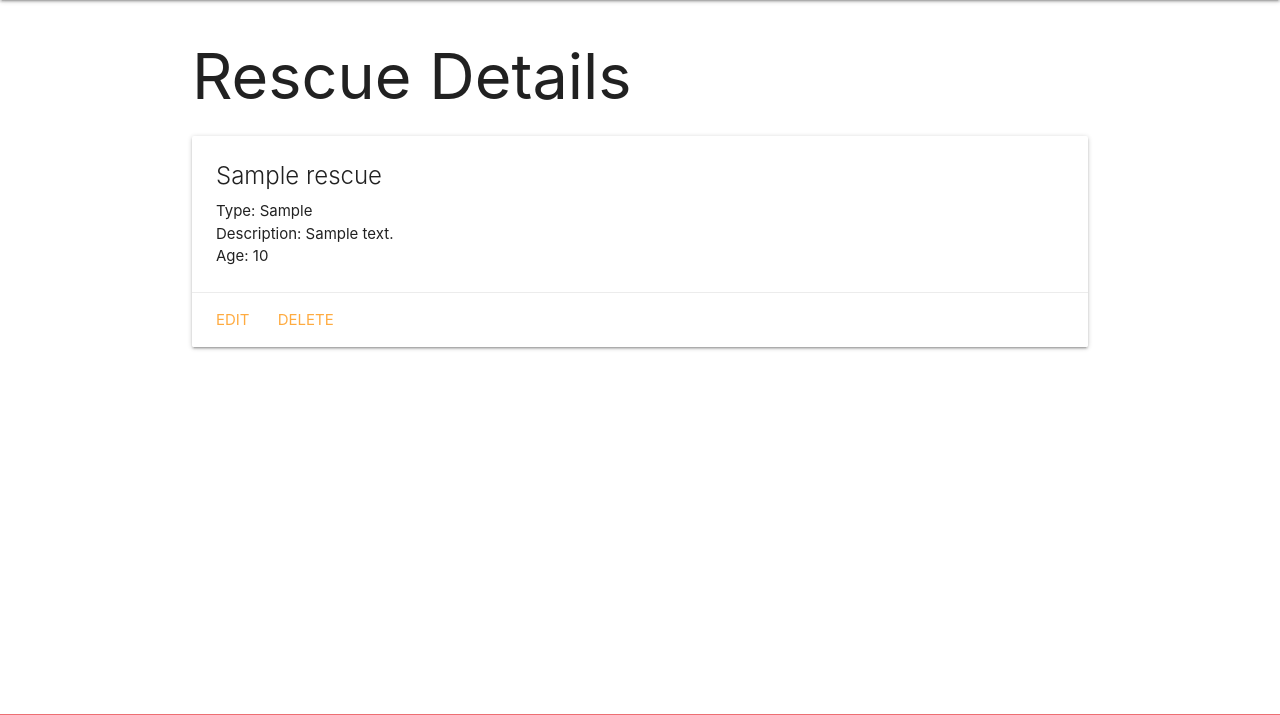
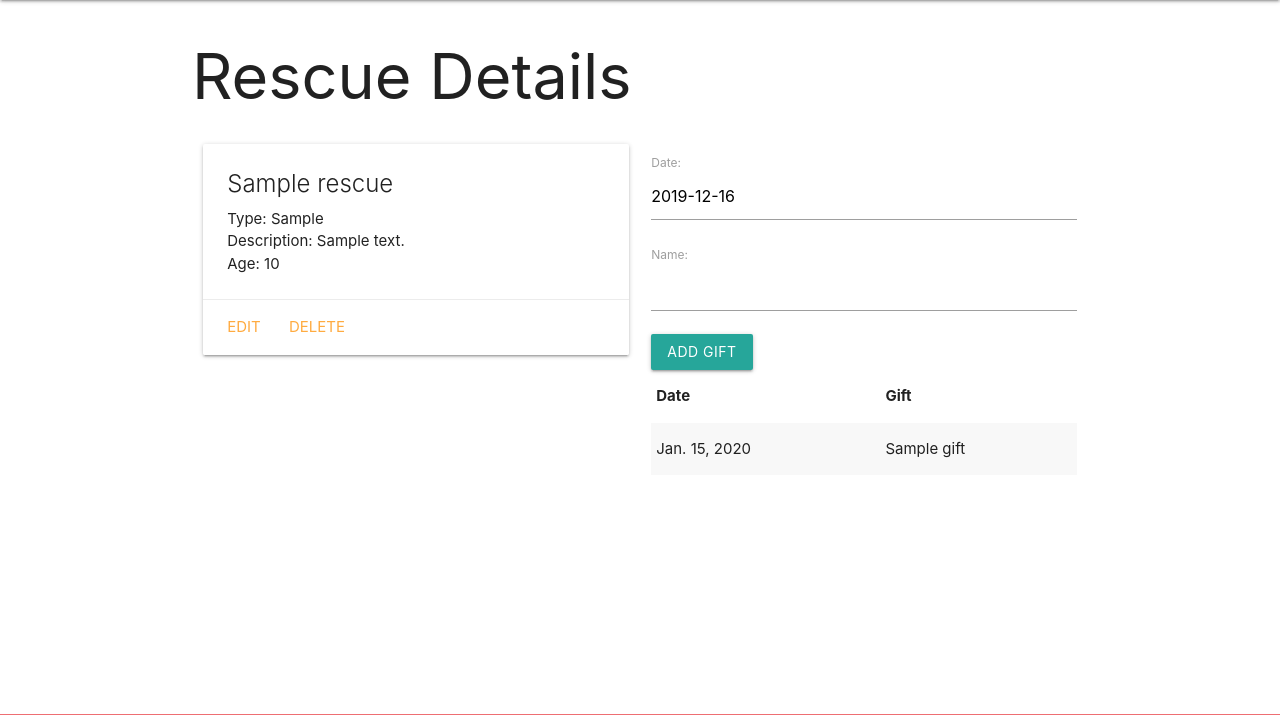
Before and after one commit to shawkitajima/Django-Rescues-Project, a Django app: page /rescues/1/ in a window 1280 px wide. Shown: the part 64-779 px from the top of the page. Run offline with Django 3.2, Linux system fonts and the light colour scheme; tables that the repository leaves empty hold one stand-in row (values such as "Sample post").

Commit message:
adds gifts model and ability to add gifts to rescues

```diff
--- a/main_app/admin.py
+++ b/main_app/admin.py
@@ -1,6 +1,7 @@
 from django.contrib import admin
-from .models import Rescue
+from .models import Rescue, Gift
 
 # Register your models here.
 
 admin.site.register(Rescue)
+admin.site.register(Gift)
--- /dev/null
+++ b/main_app/forms.py
@@ -0,0 +1,7 @@
+from django.forms import ModelForm
+from .models import Gift
+
+class GiftForm(ModelForm):
+    class Meta:
+        model = Gift
+        fields = ['date', 'name']
--- a/main_app/models.py
+++ b/main_app/models.py
@@ -13,3 +13,15 @@ class Rescue(models.Model):
 
     def get_absolute_url(self):
         return reverse('detail', kwargs={'rescue_id': self.id})
+
+
+class Gift(models.Model):
+    name = models.CharField(max_length=100)
+    date = models.DateField()
+    rescue = models.ForeignKey(Rescue, on_delete=models.CASCADE)
+
+    def __str__(self):
+        return f'{self.name} was provided on {self.date} to {self.rescue.name}'
+
+    class Meta:
+        ordering=['-date']
--- a/main_app/templates/about.html
+++ b/main_app/templates/about.html
@@ -4,7 +4,7 @@
 
 <h1>The Rescue Resource</h1>
 <hr />
-<p>We offer our rescues to be viewable online and allow users to request we provide our rescues with Toys</p>
+<p>We offer our rescues to be viewable online and allow users to request we provide our rescues with Gifts</p>
 <p>Users may also apply to rescue our rescues</p>
 
 {% endblock %}
--- a/main_app/templates/base.html
+++ b/main_app/templates/base.html
@@ -8,6 +8,7 @@
   <title>Rescues!</title>
   <link rel="stylesheet" href="https://cdnjs.cloudflare.com/ajax/libs/materialize/1.0.0/css/materialize.min.css">
   <link rel="stylesheet" href="{% static 'css/style.css' %}">
+  <script src="https://cdnjs.cloudflare.com/ajax/libs/materialize/1.0.0/js/materialize.min.js"></script>
 </head>
 <body>
   <header class="navbar-fixed">
--- a/main_app/templates/rescues/detail.html
+++ b/main_app/templates/rescues/detail.html
@@ -2,7 +2,8 @@
 {% block content %}
 
 <h1>Rescue Details</h1>
-
+<div class="row">
+    <div class="col s6">
       <div class="card">
         <div class="card-content">
           <span class="card-title">{{ rescue.name }}</span>
@@ -19,5 +20,36 @@
             <a href="{% url 'rescue_delete' rescue.id %}">Delete</a>
         </div>
       </div>
+    </div>
+  <div class="col s6">
+      <form action="{% url 'add_gift' rescue.id %}" method="post">
+          {% csrf_token %}
+          {{ gift_form.as_p }}
+          <input type="submit" class="btn" value="Add Gift">
+      </form>
+    <table class="striped">
+      <thead>
+        <tr><th>Date</th><th>Gift</th></tr>
+      </thead>
+      <tbody>
+        {% for gift in rescue.gift_set.all %}
+          <tr>
+            <td>{{gift.date}}</td>
+            <td>{{gift.name}}</td>
+          </tr>
+        {% endfor %}
+      </tbody>
+    </table>
+  </div>
+</div>
 
+<script>
+  let giftEl = document.getElementById('id_date')
+  M.Datepicker.init(giftEl, {
+        format: 'yyyy-mm-dd',
+        defaultDate: new Date(),
+        setDefaultDate: true,
+        autoClose: true
+    });
+</script>
 {% endblock %}
--- a/main_app/urls.py
+++ b/main_app/urls.py
@@ -9,4 +9,5 @@ urlpatterns = [
     path('rescues/create', views.RescueCreate.as_view(), name = 'rescue_create'),
     path('rescues/<int:pk>/update/', views.RescueUpdate.as_view(), name = 'rescue_update'),
     path('rescues/<int:pk>/delete/', views.RescueDelete.as_view(), name = 'rescue_delete'),
+    path('rescues/<int:rescue_id>/add_gift/', views.add_gift, name = 'add_gift'),
 ]
--- a/main_app/views.py
+++ b/main_app/views.py
@@ -1,7 +1,8 @@
-from django.shortcuts import render
+from django.shortcuts import render, redirect
 from django.http import HttpResponse
 from django.views.generic.edit import CreateView, UpdateView, DeleteView
 from .models import Rescue
+from .forms import GiftForm
 # Create your views here.
 
 
@@ -17,7 +18,8 @@ def rescues_index(request):
 
 def rescues_detail(request, rescue_id):
     rescue = Rescue.objects.get(id=rescue_id)
-    return render(request, 'rescues/detail.html', {'rescue': rescue})
+    gift_form = GiftForm()
+    return render(request, 'rescues/detail.html', {'rescue': rescue, 'gift_form': gift_form})
 
 class RescueCreate(CreateView):
     model = Rescue
@@ -30,3 +32,12 @@ class RescueUpdate(UpdateView):
 class RescueDelete(DeleteView):
     model = Rescue
     success_url = '/rescues/'
+
+
+def add_gift(request, rescue_id):
+  form = GiftForm(request.POST)
+  if form.is_valid():
+    new_gift = form.save(commit=False)
+    new_gift.rescue_id = rescue_id
+    new_gift.save()
+  return redirect('detail', rescue_id=rescue_id)
```
Also changed, not shown: main_app/migrations/0002_gift.py (added). Lines whose indentation alone changed are shown as unchanged.
